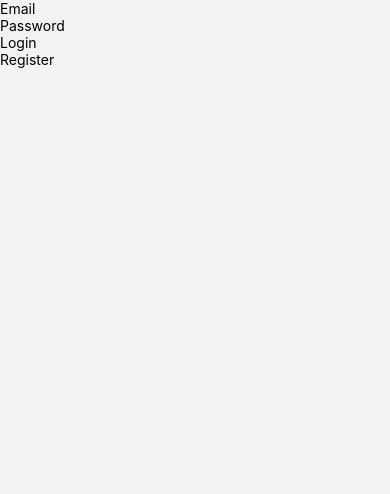
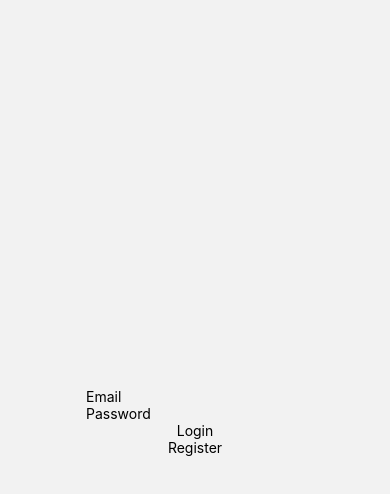
Before and after one commit to jjonb/todozilla2, a React Native app: screen / in a window 390 px wide. Shown: the top 494 px of the page. Built offline with nearby package versions, Linux system fonts and the light colour scheme; no server answers.

Commit message:
home screen addition

```diff
--- a/Pages/Home.js
+++ b/Pages/Home.js
@@ -39,9 +39,11 @@ const Home = (props) => {
     return onValue(taskListRef, (snapshot) => {
       if (snapshot.val() !== null) {
         const data = snapshot.val();
+        //console.log(data);
         let result = Object.keys(data).map((key) => data[key]);
-
+        //console.log(result);
         setTasks(result);
+        //console.log(tasks);
       } else {
         setTasks([]);
       }
--- a/Pages/Login.js
+++ b/Pages/Login.js
@@ -37,8 +37,7 @@ const Login = (props) => {
   }, [props.userId]);
 
   return (
-    <View>
-      <Text></Text>
+    <View style={{ flex: 1, justifyContent: "center", alignItems: "center" }}>
       <TextInput placeholder="Email" onChangeText={setEmail} value={email} />
       <TextInput
         placeholder="Password"
--- a/Pages/Task.js
+++ b/Pages/Task.js
@@ -14,7 +14,7 @@ const Task = (props) => {
         onChangeText={onChangeText}
         value={text}
       ></TextInput>
-      <Text>{props.item}</Text>
+      <Text>{props.item.task}</Text>
     </View>
   );
 };
```
